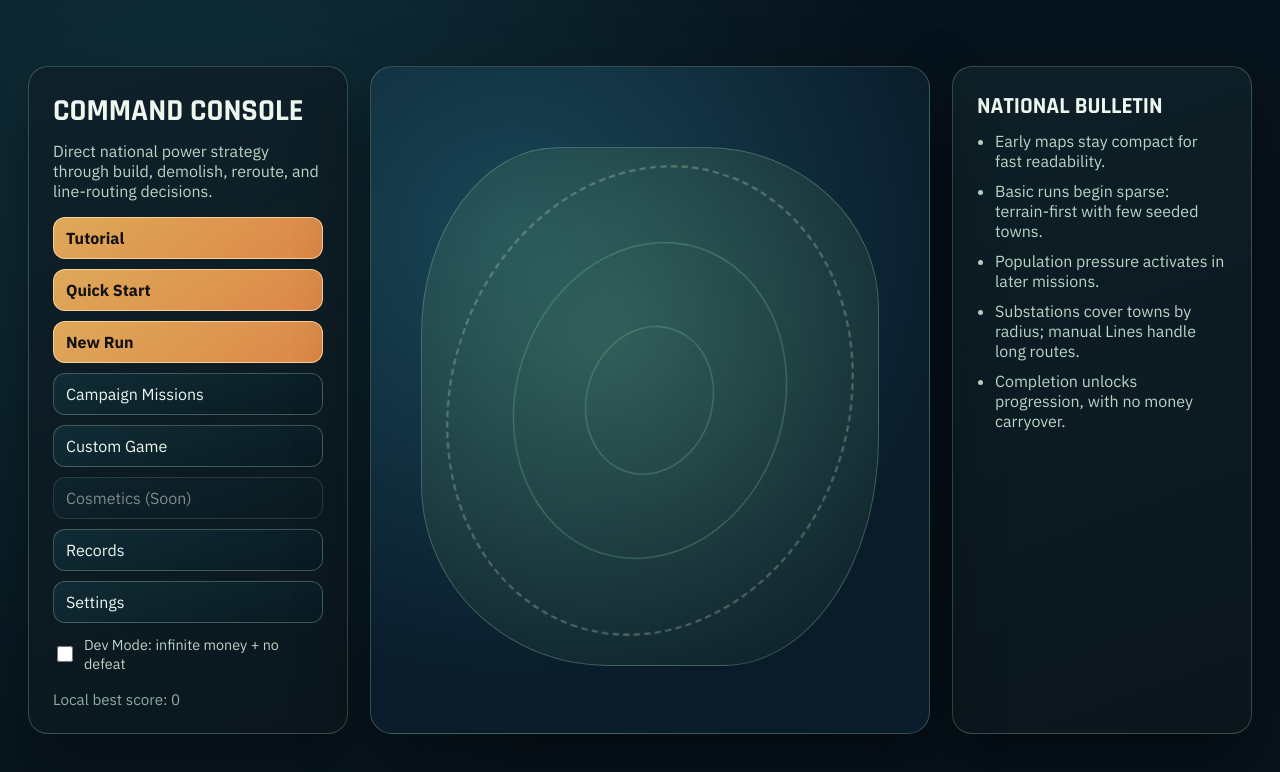
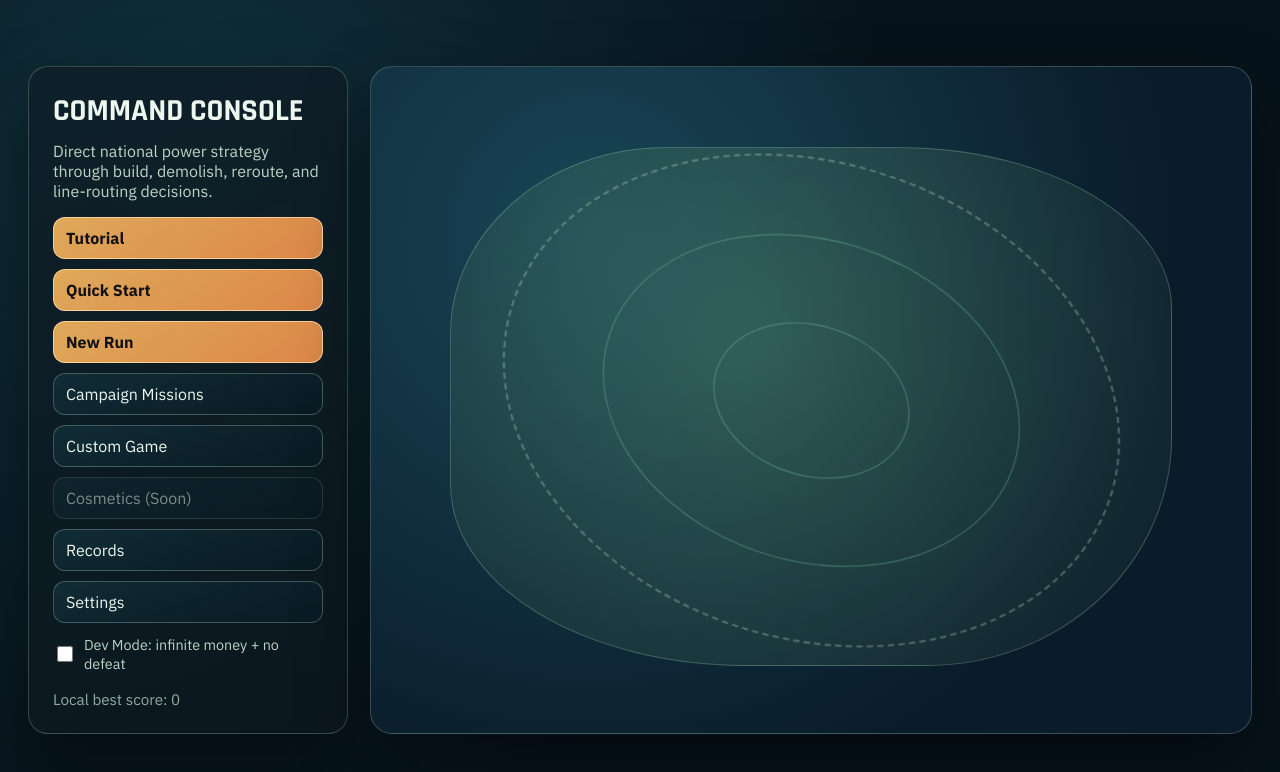
Before and after one commit to miltoncs/save-the-grid, a website with bundled scripts: page index.html in a window 1280 px wide. Built offline with nearby package versions, Linux system fonts and the light colour scheme.

Commit message:
Remove National Bulletin menu

```diff
--- a/src/game/app.js
+++ b/src/game/app.js
@@ -307,16 +307,6 @@ export class SaveTheGridApp {
             <div class="grid-silhouette"></div>
             <div class="energy-rings"></div>
           </div>
-          <aside class="menu-bulletin">
-            <h3>National Bulletin</h3>
-            <ul>
-              <li>Early maps stay compact for fast readability.</li>
-              <li>Basic runs begin sparse: terrain-first with few seeded towns.</li>
-              <li>Population pressure activates in later missions.</li>
-              <li>Substations cover towns by radius; manual Lines handle long routes.</li>
-              <li>Completion unlocks progression, with no money carryover.</li>
-            </ul>
-          </aside>
         </div>
       </section>
     `;
--- a/src/styles/base.css
+++ b/src/styles/base.css
@@ -152,12 +152,11 @@ select {
 
 .menu-layout {
   display: grid;
-  grid-template-columns: minmax(240px, 320px) 1fr minmax(220px, 300px);
+  grid-template-columns: minmax(240px, 320px) 1fr;
   gap: clamp(14px, 2vw, 22px);
 }
 
-.menu-column,
-.menu-bulletin {
+.menu-column {
   border: 1px solid var(--line-faint);
   border-radius: var(--radius-lg);
   background: linear-gradient(160deg, rgba(15, 32, 41, 0.95), rgba(12, 23, 29, 0.9));
@@ -293,18 +292,3 @@ select {
     transform: rotate(360deg) scale(1);
   }
 }
-
-.menu-bulletin h3 {
-  margin: 0 0 10px;
-  font-family: "Rajdhani", sans-serif;
-  font-size: 1.45rem;
-  text-transform: uppercase;
-}
-
-.menu-bulletin ul {
-  margin: 0;
-  padding-left: 18px;
-  display: grid;
-  gap: 10px;
-  color: var(--text-soft);
-}
```
Also changed, not shown: progress.md (+12 -0 lines).
